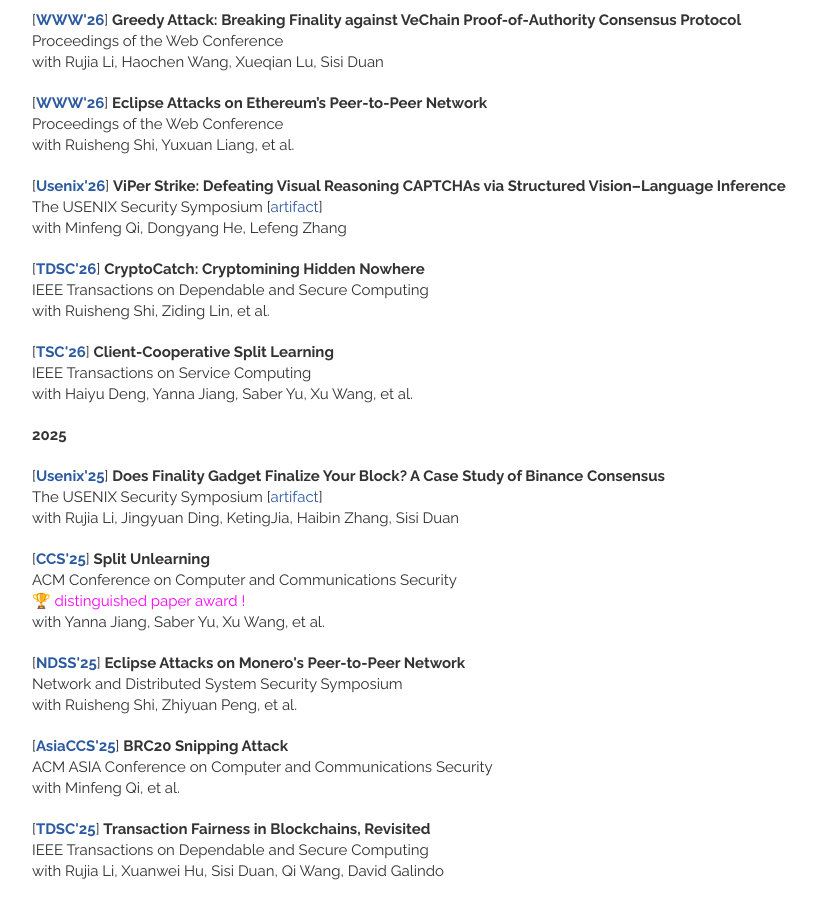
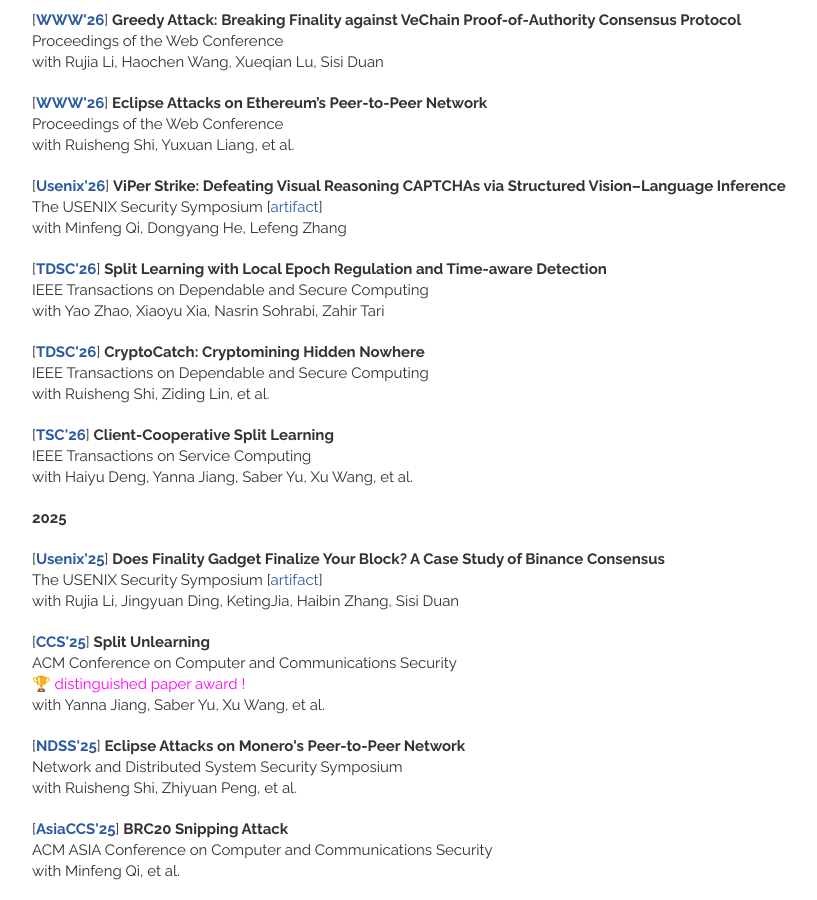
Before and after one commit to qinwang-git/qinwang-git.github.io, a Jekyll site: the page built from publications.html, in a window 1280 px wide and 900 px high, scrolled down 669 px. Shown: the whole window, without its empty margins (148-965 px from the left). Built offline with Jekyll 4.4.1, drawn with Linux system fonts in a browser that asks for light colours; nearby versions of some CDN libraries.

Commit message:
Update publications.html

```diff
--- a/_includes/publications.html
+++ b/_includes/publications.html
@@ -94,6 +94,17 @@
             <br> with Minfeng Qi, Dongyang He, Lefeng Zhang
         </header>
     </article>
+
+    <article>
+        <header>
+          [<strong><a href = "" target="_blank">TDSC'26</a></strong>]
+               <strong>Split Learning with Local Epoch Regulation and Time-aware Detection </strong>
+            <br> IEEE Transactions on Dependable and Secure Computing
+            <br> with Yao Zhao, Xiaoyu Xia, Nasrin Sohrabi, Zahir Tari
+        </header>
+    </article>
+
+
 
     <article>
         <header>
```
